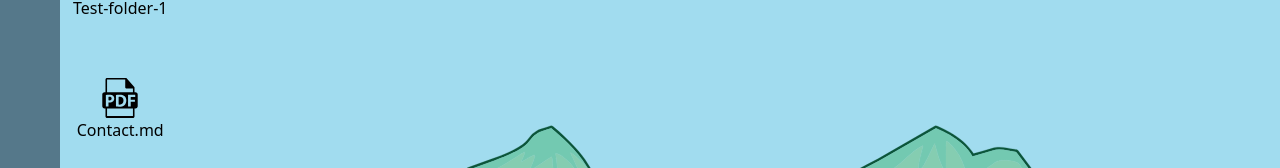
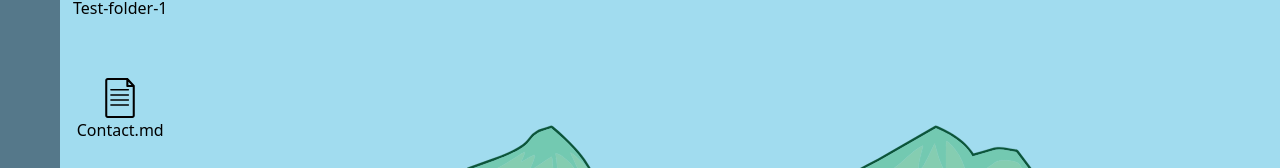
Before and after one commit to nathanjpak/pak-os, a React app: page / in a window 1280 px wide. Shown: the part 320-488 px from the top of the page. Built offline with nearby package versions, Linux system fonts and the light colour scheme.

Commit message:
add icons for html and md files

```diff
--- a/src/components/Desktop/Icon/index.tsx
+++ b/src/components/Desktop/Icon/index.tsx
@@ -1,21 +1,33 @@
-import { Dispatch, SetStateAction, useContext, useRef, useState } from "react";
+import {
+  Dispatch,
+  SetStateAction,
+  lazy,
+  useContext,
+  useRef,
+  useState,
+} from "react";
 import useClickDetect from "../../../hooks/useClickDetect";
 import WindowsContext from "../../../contexts/windowsContext";
 
 interface DesktopIconProps {
-  svg: string;
   fileName: string;
   path?: string[];
   rootFileName?: string;
+  fileType: string;
 }
 
 // TODO: figure out what to do with touch screens
 
+const FolderIcon = lazy(() => import("../../../icons/FolderIcon"));
+const LinkIcon = lazy(() => import("../../../icons/LinkIcon"));
+const MdIcon = lazy(() => import("../../../icons/MDIcon"));
+const PdfIcon = lazy(() => import("../../../icons/PDFIcon"));
+
 export const DesktopIcon = ({
-  svg,
   fileName,
   path,
   rootFileName,
+  fileType,
 }: DesktopIconProps) => {
   const ref = useRef(null);
   const [isSelected, setIsSelected] = useState(false);
@@ -54,7 +66,11 @@ export const DesktopIcon = ({
       className={containerClassName}
       ref={ref}
     >
-      <img className="self-center" src={svg} height={"40px"} width={"40px"} />
+      {/* <img className="self-center" src={svg} height={"40px"} width={"40px"} /> */}
+      {fileType === "folder" && <FolderIcon />}
+      {fileType === "link" && <LinkIcon />}
+      {fileType === "md" && <MdIcon />}
+      {fileType === "pdf" && <PdfIcon />}
       <div className="text-center">{fileName}</div>
     </div>
   );
--- a/src/components/Desktop/index.tsx
+++ b/src/components/Desktop/index.tsx
@@ -1,5 +1,3 @@
-import PDFIcon from "../../../public/icons/pdf.svg";
-import FolderIcon from "../../../public/icons/folder.svg";
 import { DesktopIcon } from "./Icon";
 import { useContext, useEffect, useRef, useState } from "react";
 import WindowsContext from "../../contexts/windowsContext";
@@ -48,12 +46,11 @@ export const Desktop = () => {
     >
       <DesktopSizeContext.Provider value={size}>
         {Object.keys(Files).map((file) => {
-          const isFolder = !file.includes(".");
           return (
             <DesktopIcon
               key={file}
               fileName={file}
-              svg={isFolder ? FolderIcon : PDFIcon}
+              fileType={file.split(".")[1] || "folder"}
             />
           );
         })}
--- a/src/components/FolderViewer/index.tsx
+++ b/src/components/FolderViewer/index.tsx
@@ -42,14 +42,13 @@ export const FolderViewer = ({ window }: IFolderViewerProps) => {
       }}
     >
       {Object.keys(folder).map((file) => {
-        const isFolder = !file.includes(".");
         return (
           <DesktopIcon
             key={file}
             fileName={file}
-            svg={isFolder ? FolderIcon : PDFIcon}
             path={[...path, file]}
             rootFileName={window.fileName}
+            fileType={file.split(".")[1] || "folder"}
           />
         );
       })}
--- /dev/null
+++ b/src/icons/FolderIcon.tsx
@@ -0,0 +1,9 @@
+import Folder from "../../public/icons/folder.svg";
+
+const FolderIcon = () => {
+  return (
+    <img className="self-center" src={Folder} height={"40px"} width={"40px"} />
+  );
+};
+
+export default FolderIcon;
--- /dev/null
+++ b/src/icons/LinkIcon.tsx
@@ -0,0 +1,9 @@
+import Link from "../../public/icons/link.svg";
+
+const LinkIcon = () => {
+  return (
+    <img className="self-center" src={Link} height={"40px"} width={"40px"} />
+  );
+};
+
+export default LinkIcon;
--- /dev/null
+++ b/src/icons/MDIcon.tsx
@@ -0,0 +1,9 @@
+import Md from "../../public/icons/md.svg";
+
+const MdIcon = () => {
+  return (
+    <img className="self-center" src={Md} height={"40px"} width={"40px"} />
+  );
+};
+
+export default MdIcon;
--- /dev/null
+++ b/src/icons/PDFIcon.tsx
@@ -0,0 +1,9 @@
+import Pdf from "../../public/icons/pdf.svg";
+
+const PdfIcon = () => {
+  return (
+    <img className="self-center" src={Pdf} height={"40px"} width={"40px"} />
+  );
+};
+
+export default PdfIcon;
```
Also changed, not shown: public/icons/link.svg (added), public/icons/md.svg (renamed from public/icons/text-doc.svg).
